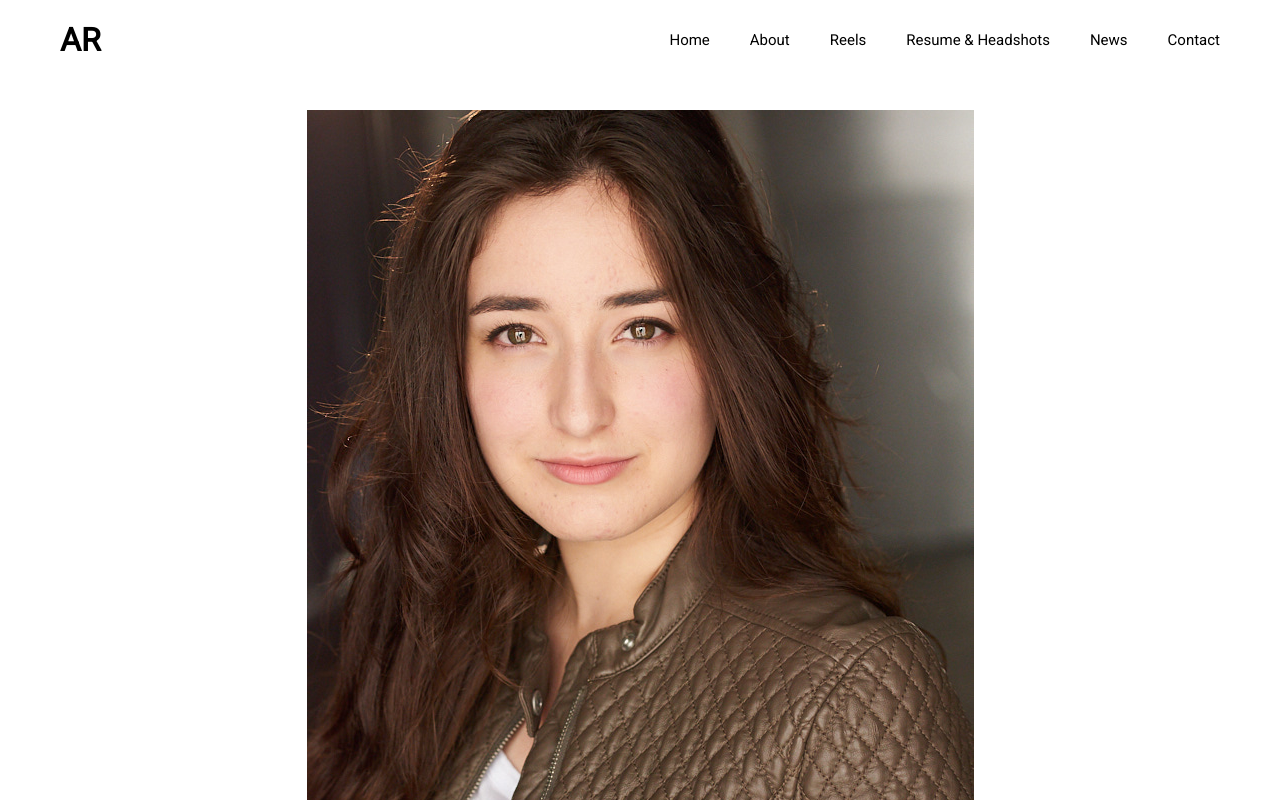
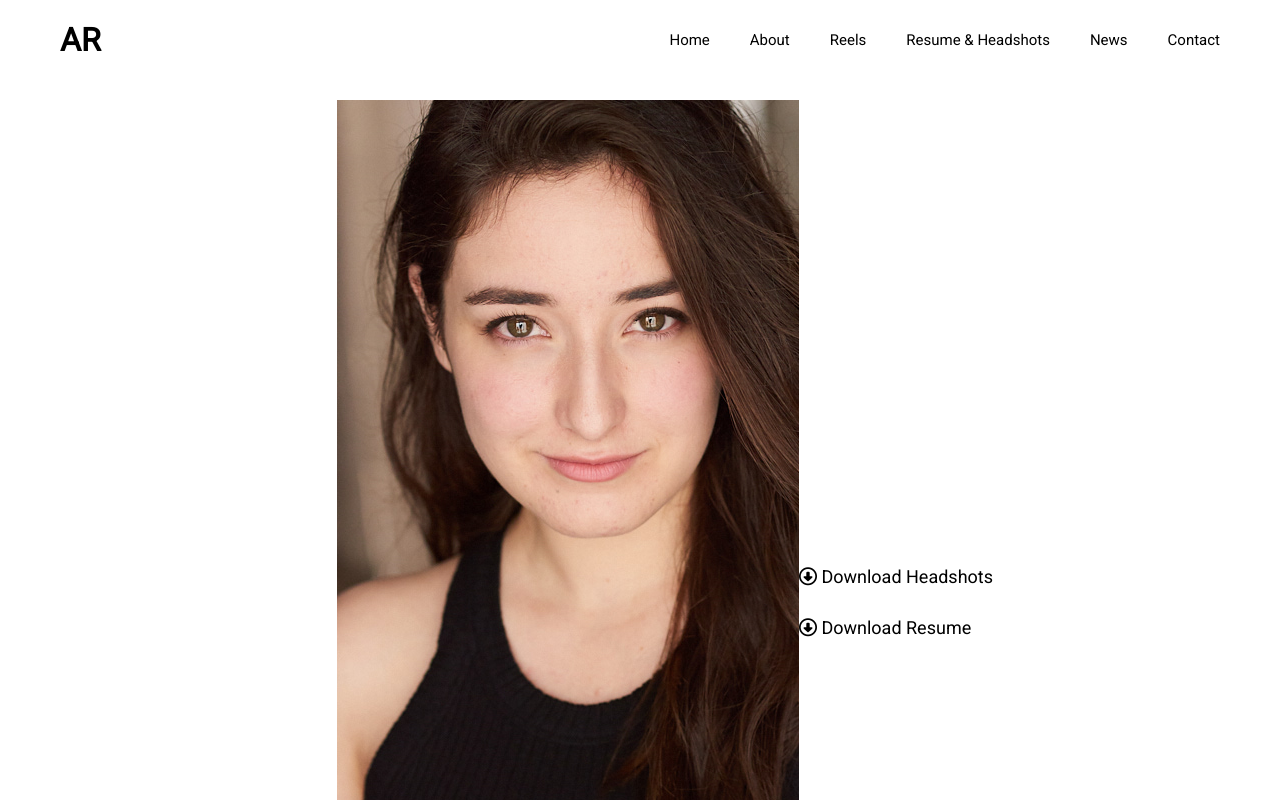
Before and after one commit to cambaughn/reynoso, a React (Create React App) app: page /resume in a window 1280 px wide. Shown: the top 800 px of the page. Built offline with nearby package versions, Linux system fonts and the light colour scheme.

Commit message:
Slider working - need to fix scaling

```diff
--- /dev/null
+++ b/src/components/Resume/PhotoSlider.js
@@ -0,0 +1,77 @@
+
+/*eslint no-use-before-define: "off"*/
+/*eslint no-unused-vars: "off"*/
+/*eslint-env es6*/
+
+import React, { Component } from 'react';
+import { Link } from 'react-router-dom';
+import Slider from 'react-slick';
+
+
+const PhotoSlider = () => {
+  return (
+    <div style={styles.container}>
+
+      <Slider
+        dots={true}
+        infinite={true}
+        speed={1000}
+        slidesToShow={1}
+        slidesToScroll={1}
+        autoplay={true}
+        autoplaySpeed={3000}
+        fade={true}
+        centerMode={true}
+        arrows={false}
+        style={styles.slider}
+      >
+        <div style={styles.slide}>
+          <img src={require('../../assets/photos/headshots/theatrical-1.jpg')} alt={'Alejandra theatrical 1'} style={styles.photo} />
+        </div>
+        <div style={styles.slide}>
+          <img src={require('../../assets/photos/headshots/theatrical-2.jpg')} alt={'Alejandra theatrical 2'} style={styles.photo} />
+        </div>
+        <div style={styles.slide}>
+          <img src={require('../../assets/photos/headshots/commercial-1.jpg')} alt={'Alejandra commercial'} style={styles.photo} />
+        </div>
+        <div style={styles.slide}>
+          <img src={require('../../assets/photos/headshots/postcard.jpg')} alt={'Alejandra postcard'} style={styles.photo} />
+        </div>
+      </Slider>
+
+    </div>
+  )
+}
+
+
+const styles = {
+  // --------------------- CONTAINER
+
+  container: {
+    width: window.innerWidth / 2.5,
+    marginBottom: 30,
+
+    // backgroundColor: 'yellow',
+  },
+
+  // --------------------- SLIDER
+
+  slide: {
+    width: '100%',
+    height: window.innerHeight - 100,
+
+    display: 'flex',
+    flexDirection: 'row',
+    justifyContent: 'center',
+    alignItems: 'center',
+  },
+
+  // --------------------- PHOTO
+
+  photo: {
+    height: '100%',
+    width: 'auto',
+  },
+}
+
+export default PhotoSlider;
--- a/src/components/Resume/Resume.js
+++ b/src/components/Resume/Resume.js
@@ -7,33 +7,38 @@
 import React, { Component } from 'react';
 import { Link } from 'react-router-dom';
 
+import PhotoSlider from './PhotoSlider';
 
 const Resume = () => {
   let styles = window.innerWidth > 1000 ? desktopStyles() : {...desktopStyles(), ...mobileStyles()};
 
   return (
     <div style={styles.container}>
+      <PhotoSlider />
 
-      <div>
-        <img src={require('../../assets/photos/headshots/theatrical-1.jpg')} alt={'Alejandra portrait'} />
-      </div>
+      <div style={styles.downloadWrapper}>
+        <div style={styles.textWrapper}>
 
-      <h1>Resume</h1>
+          {/* <h1 style={styles.header}>Download</h1> */}
 
           <a
             href='/assets/photos/headshots.zip'
             download='Alejandra Reynoso Headshots'
             style={styles.download}
           >
-        Download Headshots
+            <i className="fa fa-arrow-circle-o-down" aria-hidden="true"></i>  Download Headshots
           </a>
           <a
             href='/assets/Alejandra_Reynoso_Resume.pdf'
             download='Alejandra Reynoso Resume'
             style={styles.download}
           >
-        Download Resume
+            <i className="fa fa-arrow-circle-o-down" aria-hidden="true"></i>  Download Resume
           </a>
+
+        </div>
+      </div>
+
     </div>
   )
 }
@@ -46,24 +51,49 @@ const desktopStyles = () => {
     container: {
       minHeight: window.innerHeight - 80,
       width: '100%',
-      paddingTop: 30,
+      paddingTop: 20,
+
+      display: 'flex',
+      flexDirection: 'row',
+      justifyContent: 'center',
+      alignItems: 'center',
+
+      overflow: 'hidden',
+    },
+
+
+    // --------------------- DOWNLOAD
+
+    downloadWrapper: {
+      height: 'inherit',
 
       display: 'flex',
       flexDirection: 'column',
       justifyContent: 'flex-start',
-      alignItems: 'center',
+      alignItems: 'flex-start',
+
+      // backgroundColor: 'pink',
     },
 
-    // --------------------- DOWNLOAD
+    textWrapper: {
+      display: 'flex',
+      flexDirection: 'column',
+      justifyContent: 'flex-start',
+      alignItems: 'flex-start',
+    },
+
+    header: {
+      marginBottom: 20,
+    },
 
     download: {
       color: 'black',
       textDecoration: 'none',
-      fontWeight: 'bold',
+      // fontWeight: 'bold',
+      fontSize: 18,
 
-      marginBottom: 20,
+      marginBottom: 30,
     }
-
 
   }
 }
@@ -74,7 +104,15 @@ const mobileStyles = () => {
 
     container: {
       minHeight: window.innerHeight - 80,
-      backgroundColor: 'pink'
+      width: '100%',
+      paddingTop: 30,
+
+      display: 'flex',
+      flexDirection: 'column',
+      justifyContent: 'flex-start',
+      alignItems: 'center',
+
+      overflow: 'hidden',
     },
   }
 }
--- a/src/index.css
+++ b/src/index.css
@@ -1,6 +1,8 @@
 * {
   margin: 0;
   padding: 0;
+  min-height: 0;
+  min-width: 0;
 }
 
 body {
```
Lines whose indentation alone changed are shown as unchanged.
